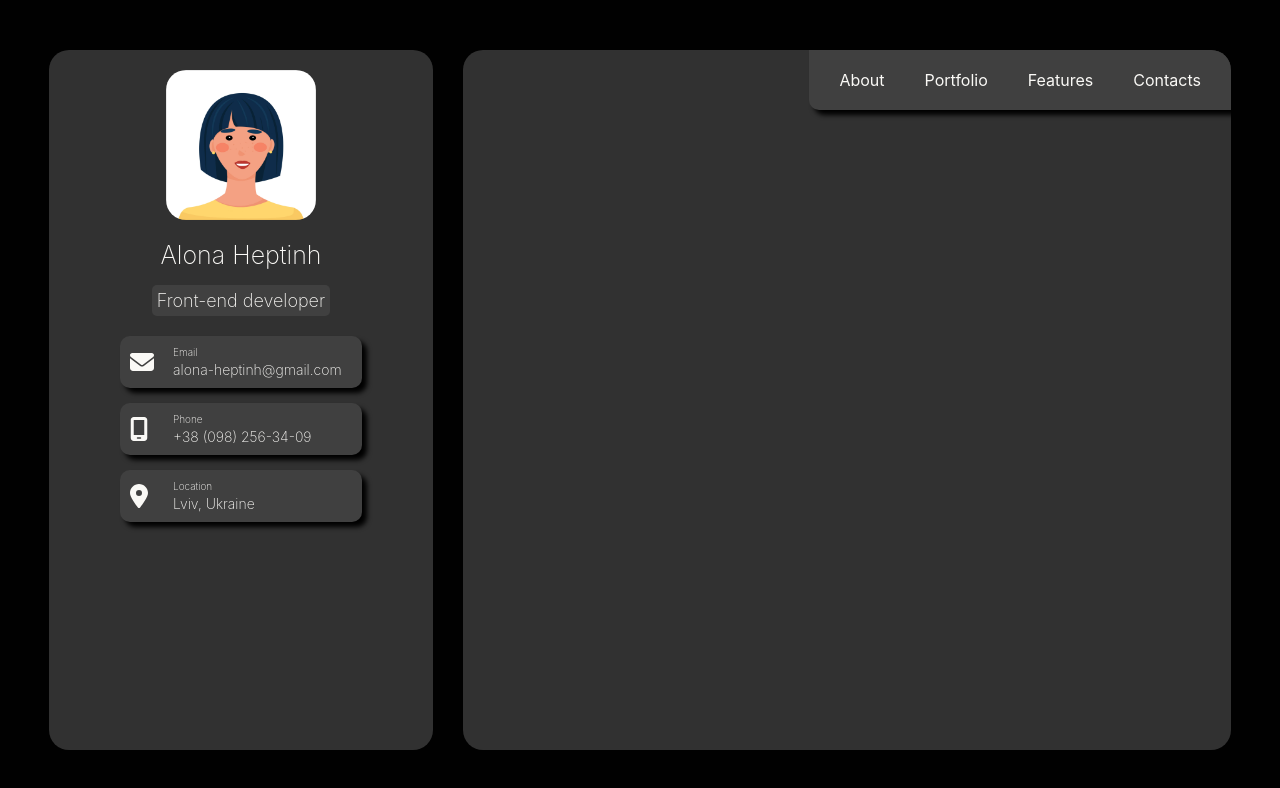
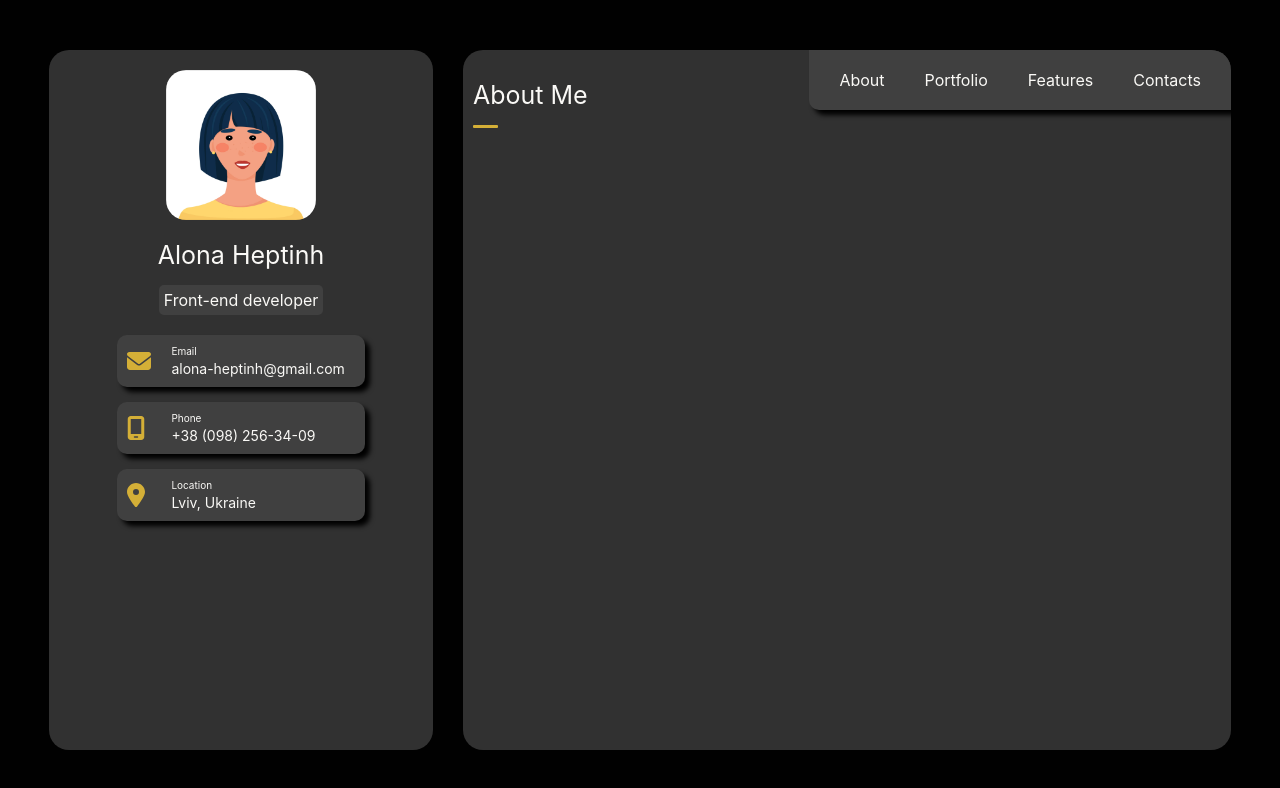
Before and after one commit to abriconi/portfolio, a React (Vite) app: page / in a window 1280 px wide. Shown: the top 788 px of the page. Built offline with nearby package versions, Linux system fonts and the light colour scheme.

Commit message:
style(app): added variables with font-size

```diff
--- a/src/components/DetailedInfo/DetailedInfo.tsx
+++ b/src/components/DetailedInfo/DetailedInfo.tsx
@@ -1,7 +1,12 @@
-import { Navigation } from "../shared-components/InfoCard/Navigation/Navigation"
+import { AboutMe } from "../AboutMe/AboutMe";
+import { Navigation } from "../Navigation/Navigation"
 import styles from "./DetailedInfo.module.scss";
 
 export const DetailedInfo = () => {
-    return(
-        <div className={styles.wrapper}><Navigation /></div>)
+    return (
+        <div className={styles.wrapper}>
+            <Navigation />
+            <AboutMe />
+        </div>
+    )
 }
--- a/src/components/MainInfo/MainInfo.module.scss
+++ b/src/components/MainInfo/MainInfo.module.scss
@@ -31,8 +31,12 @@
   height: 100%;
 }
 .title {
+  font-size: var(--text-xl);
   text-align: center;
   padding: 5px;
   border-radius: 5px;
   background-color: var(--background-ternary);
 }
+.name {
+  font-size: var(--text-2x);
+}
--- a/src/components/MainInfo/components/Details.tsx
+++ b/src/components/MainInfo/components/Details.tsx
@@ -4,7 +4,7 @@ import styles from "../MainInfo.module.scss";
 export const Details = () => {
   return (
     <div className={styles.wrapperDetails}>
-      <h2>{CV_DATA.name}</h2>
+      <p className={styles.name}>{CV_DATA.name}</p>
       <p className={styles.title}>{CV_DATA.title}</p>
     </div>
   );
--- a/src/components/shared-components/InfoCard/InfoCard.module.scss
+++ b/src/components/shared-components/InfoCard/InfoCard.module.scss
@@ -23,8 +23,11 @@
 
 }
 .label {
-font-size: 10px;
+    font-size: var(--text-sm);
 }
 .text {
-font-size: 14px;
+    font-size: var(--text-ml);
 }
+.icon {
+    color: var(--text-highlight);
+}
--- a/src/components/shared-components/InfoCard/Navigation/Navigation.tsx
+++ /dev/null
@@ -1,14 +0,0 @@
-import styles from "./styles.module.scss";
-
-export const Navigation = () => {
-  return (
-    <nav className={styles.wrapper}>
-      <ul className={styles.menu}>
-        <li className={styles.menuItem}>About</li>
-        <li className={styles.menuItem}>Portfolio</li>
-        <li className={styles.menuItem}>Features</li>
-        <li className={styles.menuItem}>Contacts</li>
-      </ul>
-    </nav>
-  );
-};
--- a/src/components/shared-components/InfoCard/Navigation/styles.module.scss
+++ /dev/null
@@ -1,31 +0,0 @@
-@import "../../../../styles/index.scss";
-
-.wrapper {
-    position: absolute;
-    top: 0;
-    right: 0;
-    padding: 20px 30px;
-    background-color: var(--background-ternary);
-    border-radius: 0 0 0 10px;
-    box-shadow: 5px 5px 5px var(--shadow-dark);
-}
-
-.menu {
-    display: flex;
-    flex-direction: row;
-    gap: 40px;
-    margin: 0;
-    padding: 0;
-    cursor: pointer;
-}
-.menuItem {
-    list-style: none;
-    color: var(--text-primary);
-    font-size: 16px;
-
-    &:hover {
-        color: var(--text-highlight);
-
-    }
-
-}
--- a/src/components/shared-components/InfoCard/index.tsx
+++ b/src/components/shared-components/InfoCard/index.tsx
@@ -9,10 +9,11 @@ interface Props {
 }
 
 export const InfoCard: React.FC<Props> = ({icon, label, text}) => {
+    const iconColor = getComputedStyle(document.documentElement).getPropertyValue('--icon-color').trim();
     return (
         <div className={styles.cardContacts}>
             <div className={styles.wrapperContactIcon}>
-                <FontAwesomeIcon icon={icon} size="xl" />
+                <FontAwesomeIcon icon={icon} size="xl" style={{color: iconColor}}/>
             </div>
             <div className={styles.wrapperContactItem}>
                 <p className={styles.label}>{label}</p>
--- a/src/styles/index.scss
+++ b/src/styles/index.scss
@@ -8,6 +8,11 @@
   --shadow-dark: #{$shadow-dark};
   --text-primary: #{$text-primary};
   --text-highlight: #{$text-highlight};
+  --text-sm: #{$text-sm};
+  --text-ml: #{$text-ml};
+  --text-xl: #{$text-xl};
+  --text-2x: #{$text-2x};
+  --icon-color: #{$icon-color};
 }
 h2 {
   font-size: 25px;
@@ -16,8 +21,6 @@ h2 {
   margin: 0;
 }
 p {
-  font-size: 18px;
-  font-weight: 200;
   color: var(--text-primary);
   margin: 0;
 }
--- a/src/styles/variables.scss
+++ b/src/styles/variables.scss
@@ -5,6 +5,15 @@ $background-ternary: #404040; // light
 $shadow-dark: #010101;
 $text-primary: #FAF9F6;
 $text-highlight: #d4af37;
+
+$text-sm: 10px;
+$text-ml: 14px;
+$text-xl: 16px;
+$text-2x: 25px;
+
+$icon-color: #d4af37;
+
+
 
 
 //light theme
```
